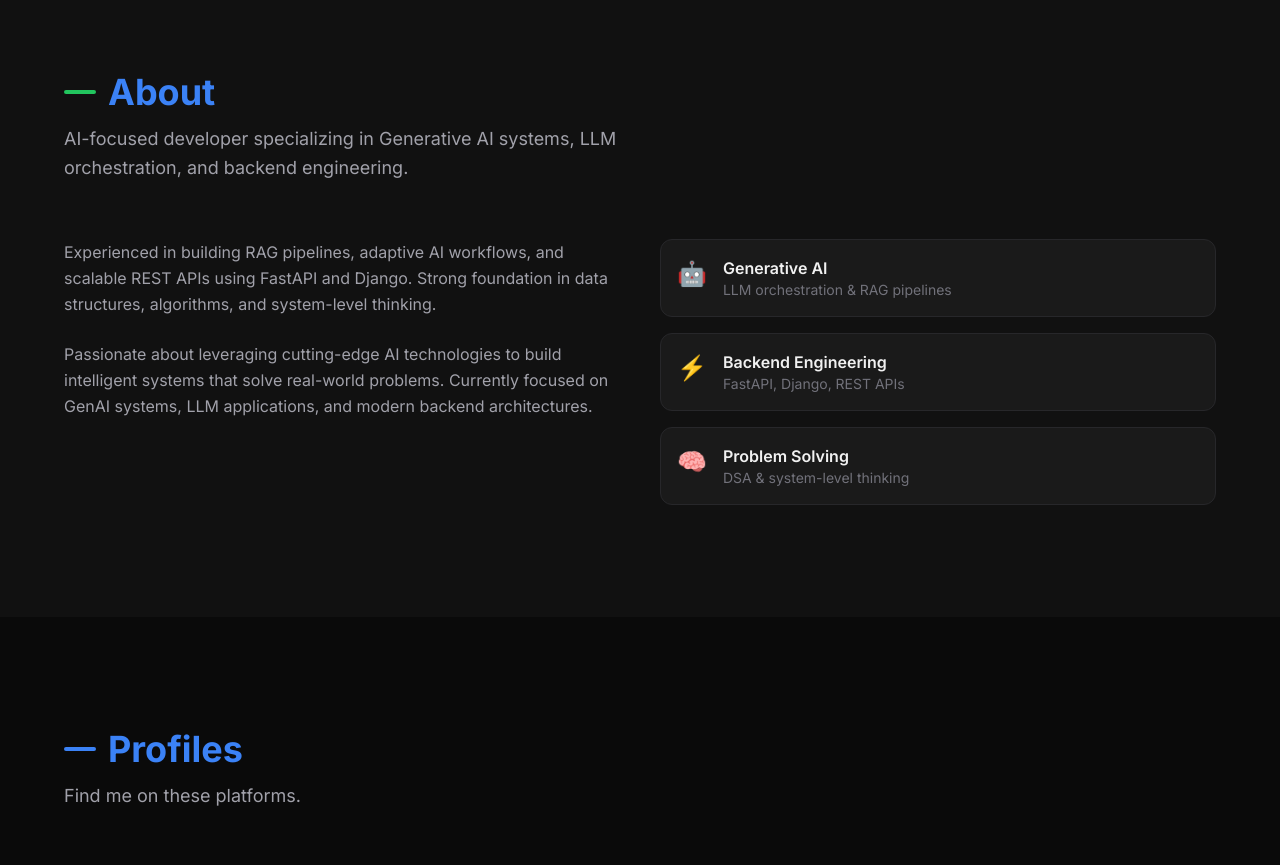
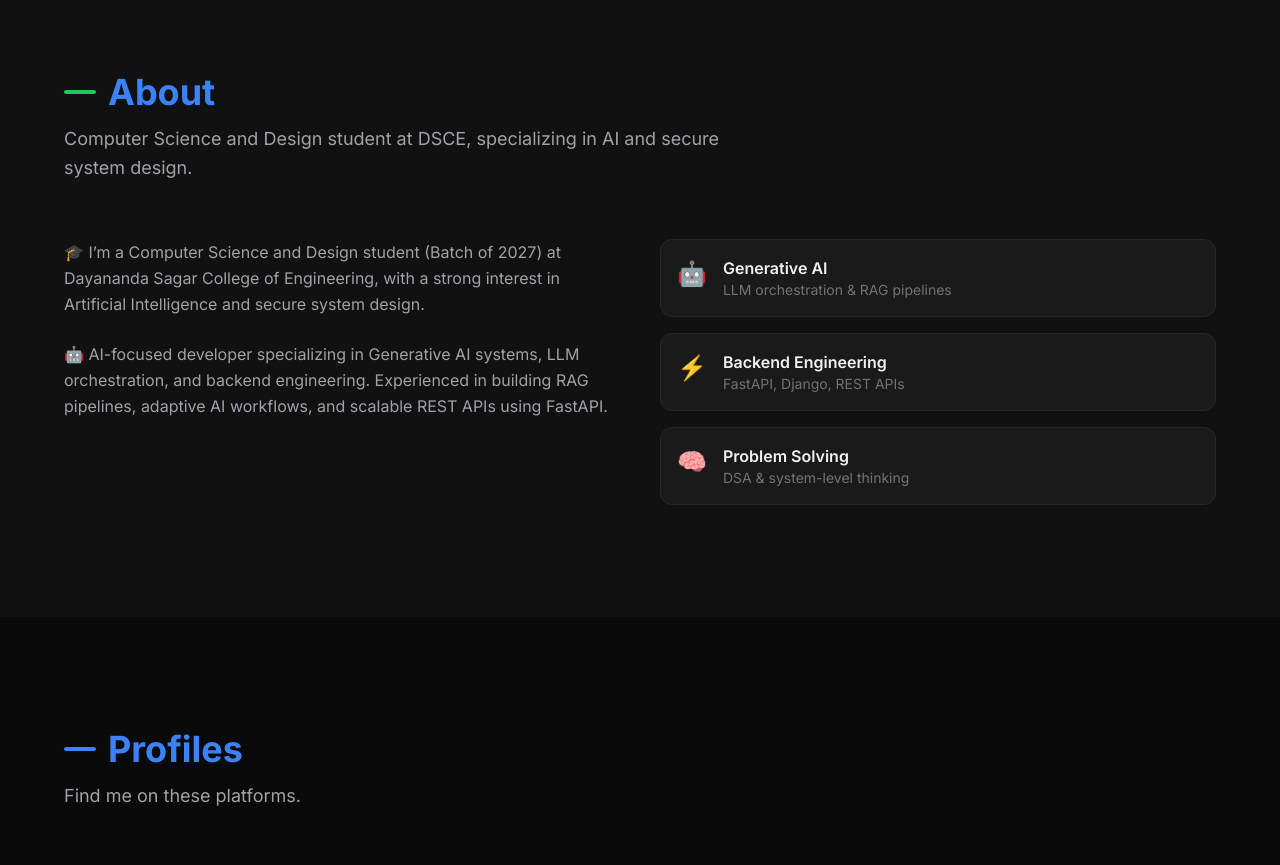
Before and after one commit to abhixw/Portfolio_abhixw, a React (Vite) app: page / in a window 1280 px wide. Shown: the part 840-1705 px from the top of the page. Built offline with nearby package versions, Linux system fonts and the light colour scheme.

Commit message:
Update About section biography

```diff
--- a/src/components/About.jsx
+++ b/src/components/About.jsx
@@ -11,21 +11,21 @@ export default function About() {
         <SectionWrapper id="about" alt>
             <SectionTitle
                 title="About"
-                subtitle="AI-focused developer specializing in Generative AI systems, LLM orchestration, and backend engineering."
+                subtitle="Computer Science and Design student at DSCE, specializing in AI and secure system design."
                 accent="green"
             />
 
             <div className="grid md:grid-cols-2 gap-10">
                 <div>
                     <p className="text-text-secondary leading-relaxed mb-6">
-                        Experienced in building RAG pipelines, adaptive AI workflows, and
-                        scalable REST APIs using FastAPI and Django. Strong foundation in
-                        data structures, algorithms, and system-level thinking.
+                        🎓 I’m a Computer Science and Design student (Batch of 2027) at
+                        Dayananda Sagar College of Engineering, with a strong interest in
+                        Artificial Intelligence and secure system design.
                     </p>
                     <p className="text-text-secondary leading-relaxed">
-                        Passionate about leveraging cutting-edge AI technologies to build
-                        intelligent systems that solve real-world problems. Currently focused
-                        on GenAI systems, LLM applications, and modern backend architectures.
+                        🤖 AI-focused developer specializing in Generative AI systems, LLM
+                        orchestration, and backend engineering. Experienced in building RAG
+                        pipelines, adaptive AI workflows, and scalable REST APIs using FastAPI.
                     </p>
                 </div>
 
```
